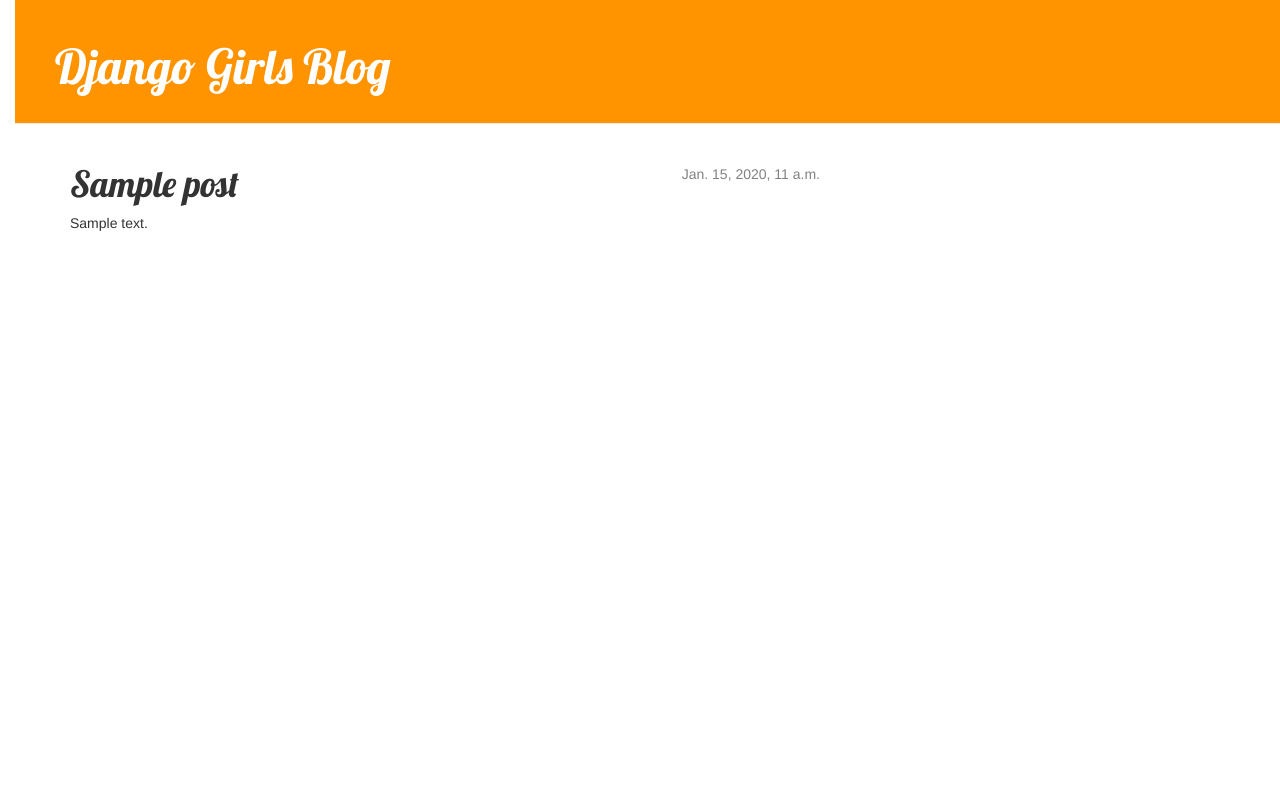
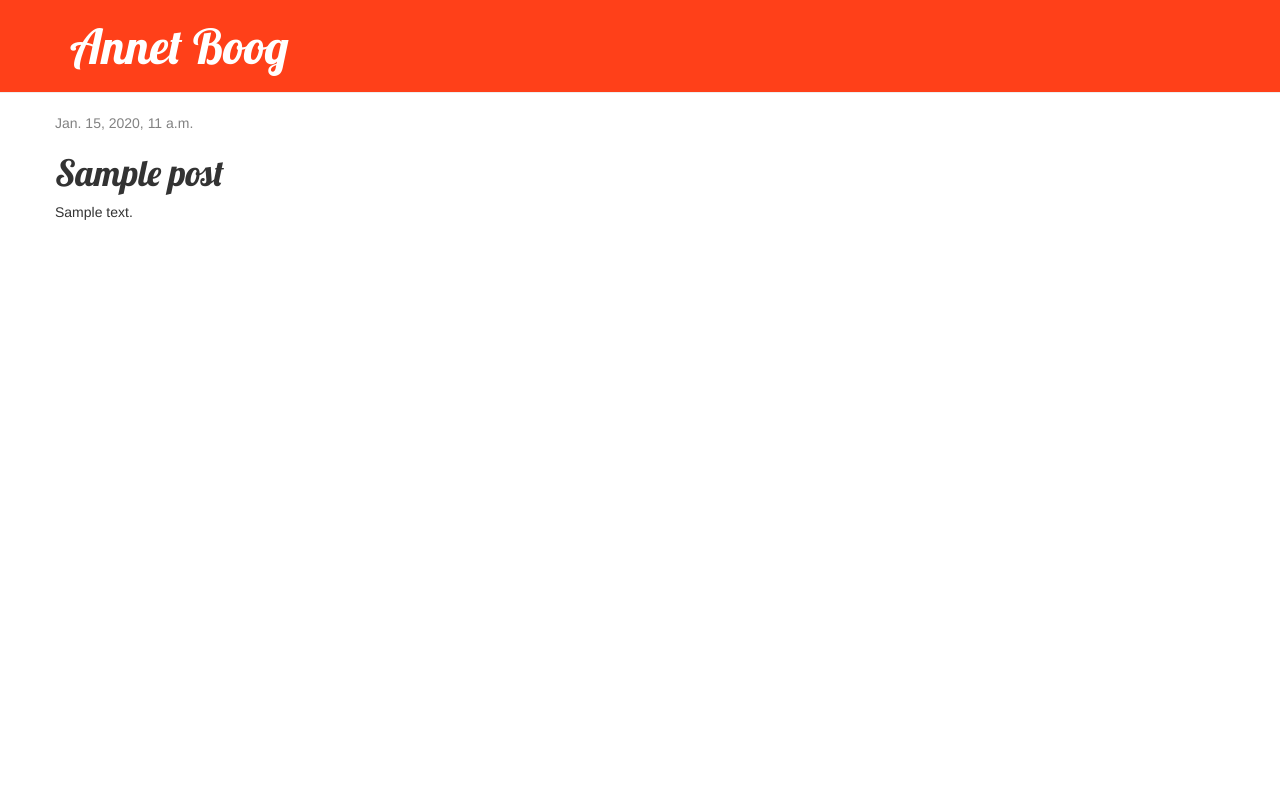
Before and after one commit to AnnetMaria/my-first-blog, a Django app: page /post/1/ in a window 1280 px wide. Run offline with Django 3.2, Linux system fonts and the light colour scheme; tables that the repository leaves empty hold one stand-in row (values such as "Sample post"); some libraries are stand-ins or nearby versions.

Commit message:
Added bootstrap CSS styling

```diff
--- a/blog/static/css/blog.css
+++ b/blog/static/css/blog.css
@@ -1,20 +1,19 @@
-h1 a {
-    color: #FCA205;
-}
-
-body {
-    padding-left: 15px;
-}
-
 h1 a {
     color: #FCA205;
     font-family: 'Lobster';
 }
 
+h1, h2, h3, h4 {
+    font-family: 'Lobster', cursive;
+}
+
+/*
+PAGE-HEADER
+*/
+
 .page-header {
-    background-color: #ff9400;
+    background-color: #FF4019;
     margin-top: 0;
-    padding: 20px 20px 20px 40px;
 }
 
 .page-header h1, .page-header h1 a, .page-header h1 a:visited, .page-header h1 a:active {
@@ -23,18 +22,17 @@ h1 a {
     text-decoration: none;
 }
 
-.content {
-    margin-left: 40px;
+/*
+FRONT PAGE CONTENT
+*/
+
+
+
+.date {
+    color: #828282;
 }
 
-h1, h2, h3, h4 {
-    font-family: 'Lobster', cursive;
-}
 
-.date {
-    float: right;
-    color: #828282;
-}
 
 .save {
     float: right;
@@ -58,3 +56,9 @@ h1, h2, h3, h4 {
 .post h1 a, .post h1 a:visited {
     color: #000000;
 }
+
+
+.sidebar-module{
+  box-sizing: border-box;
+
+}
--- a/blog/templates/blog/base.html
+++ b/blog/templates/blog/base.html
@@ -9,15 +9,17 @@
     </head>
     <body>
         <div class="page-header">
-          <h1><a href="/">Django Girls Blog</a></h1>
+            <div class="container">
+              <h1><a href="/">Annet Boog</a></h1>
+            </div>
         </div>
         <div class="content container">
-          <div class="row">
-              <div class="col-md-8">
+
+              <div class="row">
               {% block content %}
               {% endblock %}
               </div>
-          </div>
+
       </div>
     </body>
 </html>
```
Also changed, not shown: blog/templates/blog/post_list.html (+12 -4 lines).
